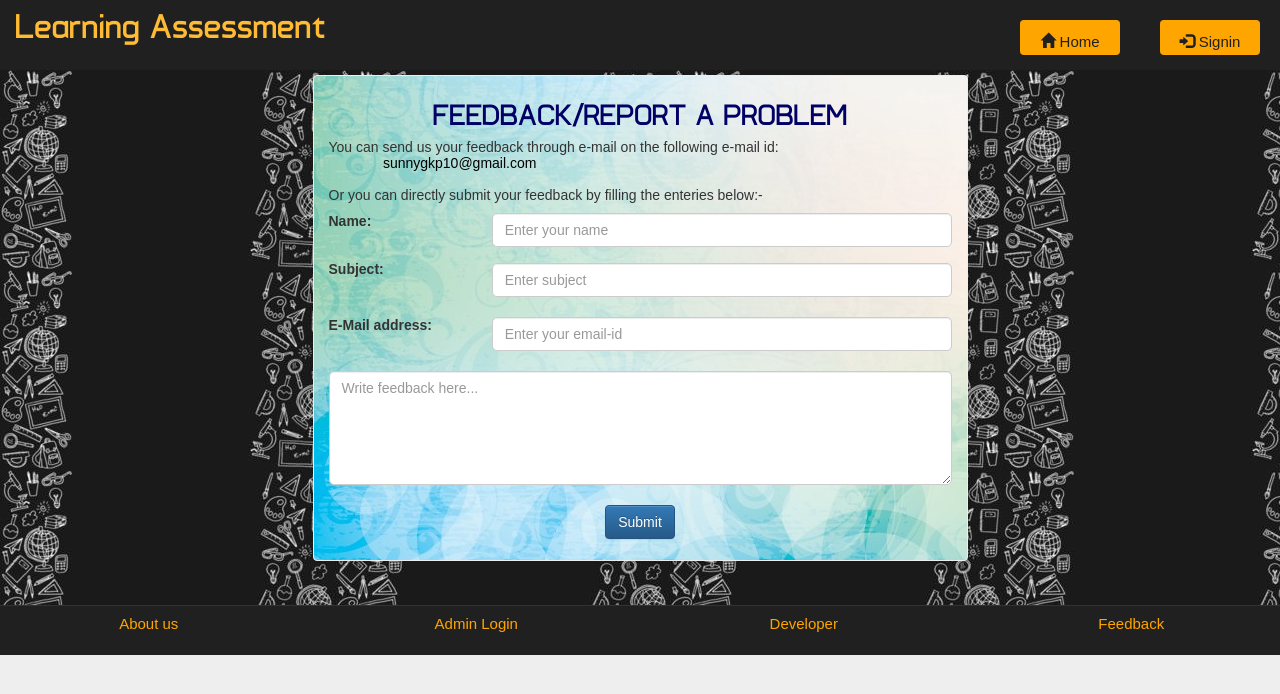
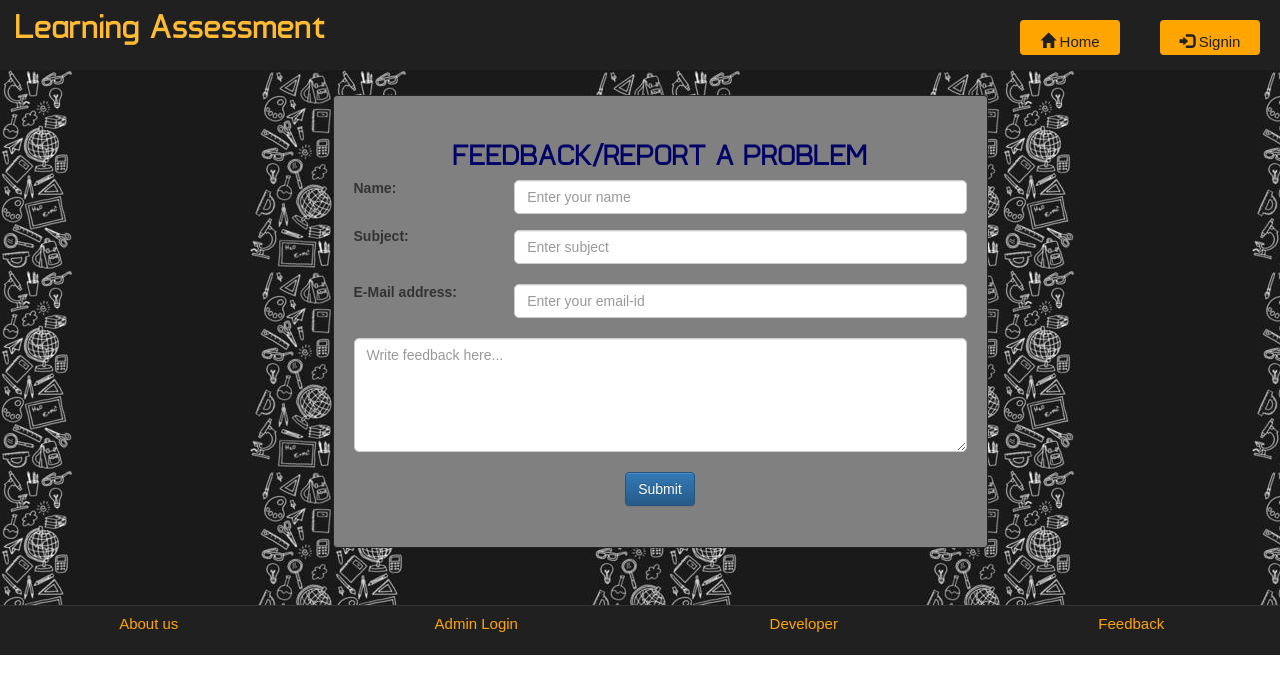
Before and after one commit to khalifaMMM12/Assessment-system, a PHP site: page /feedback.php in a window 1280 px wide. Shown: the top 694 px of the page. Run offline with PHP 8.4, Linux system fonts and the light colour scheme.

Commit message:
final base

```diff
--- a/Assessment-system/css/main.css
+++ b/Assessment-system/css/main.css
@@ -3,7 +3,7 @@ body
 overflow-x:hidden;
 width:100%;
 font: 15px "Century Gothic", "Times Roman", sans-serif;
-background:#eee;
+background:#ffffff;
 min-height:550px;
 background-attachment:fixed;
 }
@@ -28,9 +28,9 @@ min-height:535px;
 	}
 
 .panel{
-border-color:#eee;
-/* margin:40px;
-padding:20px; */
+border-color:#252424;
+margin:20px;
+padding:20px;
 font: 15px "Century Gothic", "Times Roman", sans-serif;
 }
 
@@ -82,7 +82,7 @@ width:100px;
   }
 
 .form-horizontal {
-    background-color: rgba(255, 255, 255, 0.8);
+    background-color: rgba(0, 0, 0, 0.8);
     border-radius: 10px;
     padding: 20px;
     box-shadow: 0px 0px 10px rgba(0, 0, 0, 0.2);
@@ -142,6 +142,15 @@ border-color:orange;
 
 }
 
+.nav{
+  font-size:15px;
+text-align:center;
+border-top:1px solid;
+border-color:#323232;
+background-color:#202020;
+height: 50px;
+}
+
 .box
 {
 padding:9px;
--- a/Assessment-system/feedback.php
+++ b/Assessment-system/feedback.php
@@ -89,19 +89,16 @@ echo '<a href="logout.php?q=feedback.php" class="pull-right sub1 btn title3"><sp
 <div class="bg1">
 <div class="row">
 <div class="col-md-3"></div>
-<div class="col-md-6 panel" style="background-image:url(image/bg1.jpg); min-height:430px;">
+<div class="col-md-6 panel" style="background-color:gray; min-height:430px;">
 <h2 align="center" style="font-family:'typo'; color:#000066">FEEDBACK/REPORT A PROBLEM</h2>
 <div style="font-size:14px">
 <?php if(@$_GET['q'])echo '<span style="font-size:18px;"><span class="glyphicon glyphicon-ok" aria-hidden="true"></span>&nbsp;'.@$_GET['q'].'</span>';
 else
 {echo'
-You can send us your feedback through e-mail on the following e-mail id:<br />
 <div class="row">
 <div class="col-md-1"></div>
 <div class="col-md-10">
-<a href="mailto:chiraggoel.53784@gmail.com" style="color:#000000">sunnygkp10@gmail.com</a><br /><br />
 </div><div class="col-md-1"></div></div>
-<p>Or you can directly submit your feedback by filling the enteries below:-</p>
 <form role="form"  method="post" action="feed.php?q=feedback.php">
 <div class="row">
 <div class="col-md-3"><b>Name:</b><br /><br /><br /><b>Subject:</b></div>
--- a/Assessment-system/index.php
+++ b/Assessment-system/index.php
@@ -83,7 +83,7 @@ var b = document.forms["form"]["cpassword"].value;if (a!=b){alert("Passwords mus
 <div class="row">
 
 <!-- <div class="col-md-7"></div> -->
-<div class="col-md-8 col-md-offset-2 signin-container">
+<div class="col-md-4 panel">
 <!-- sign in form begins -->
   <form class="form-horizontal" name="form" action="sign.php?q=account.php" onSubmit="return validateForm()" method="POST">
 <fieldset>
```
